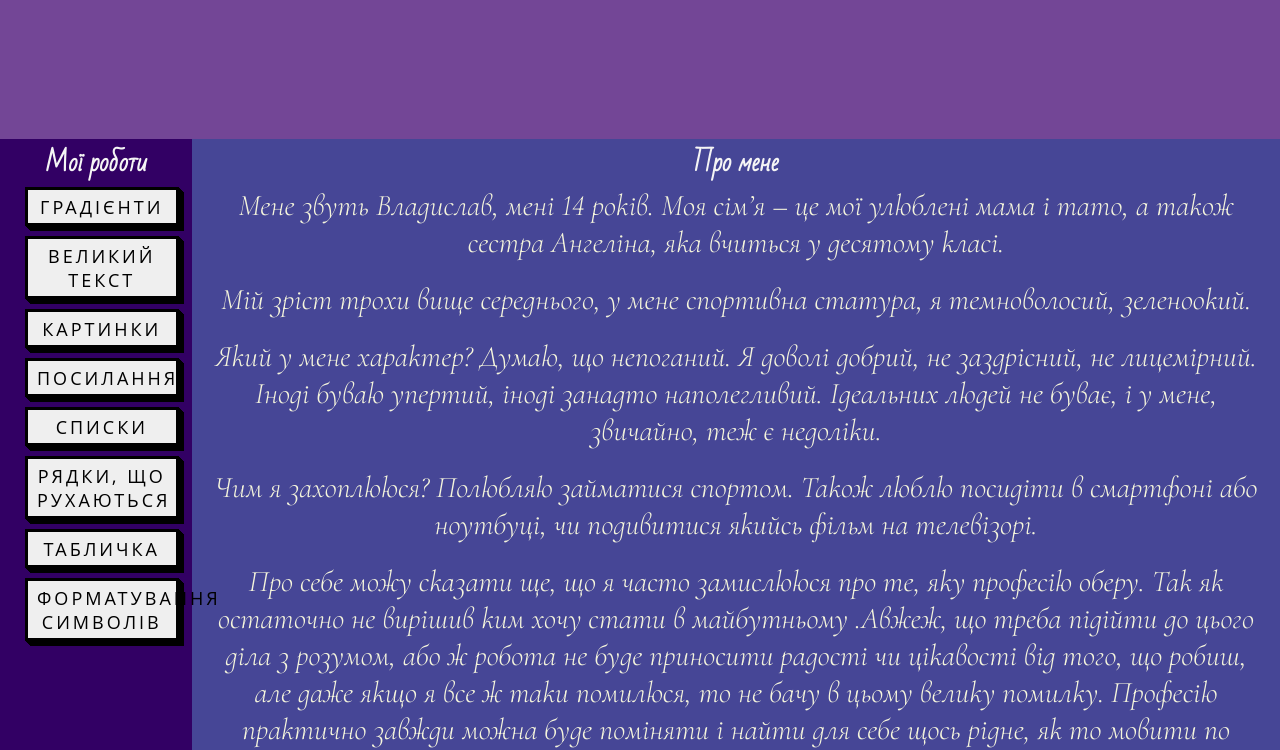
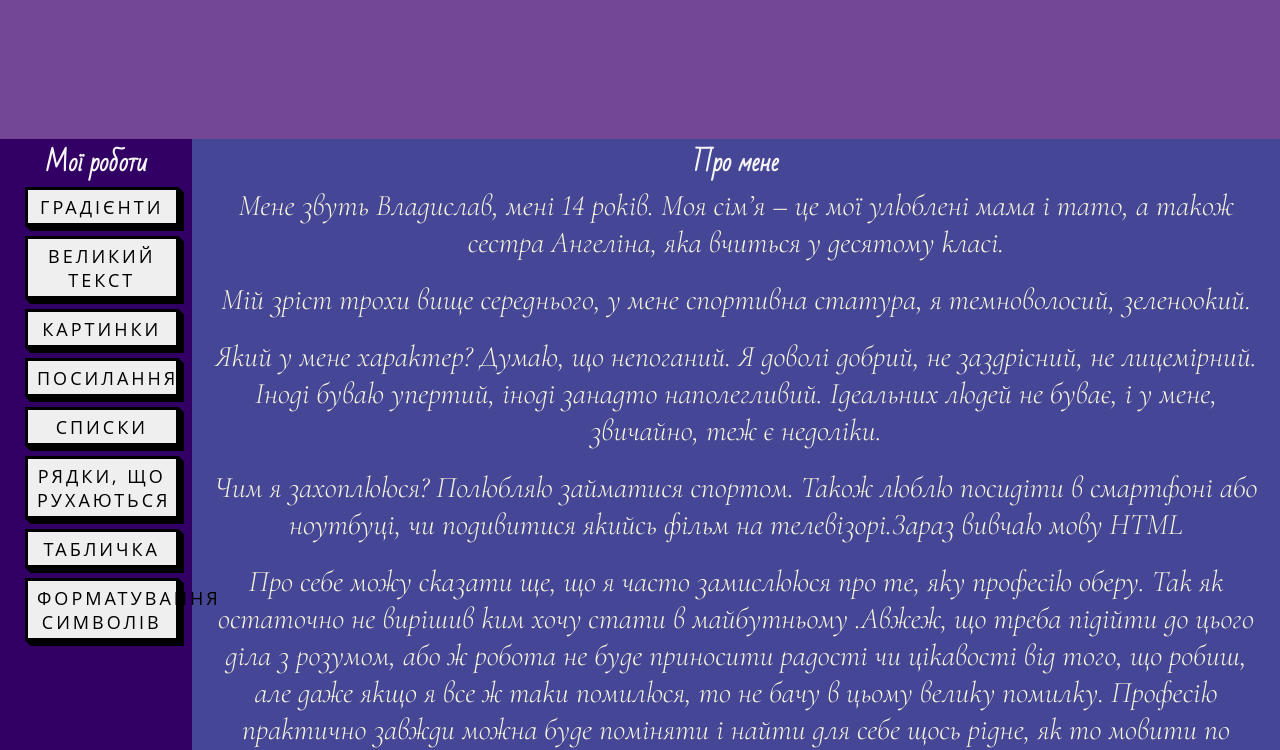
Before and after one commit to Mudoryu/test, a plain HTML site: page index.html in a window 1280 px wide. Shown: the part 61-811 px from the top of the page. Drawn offline with Linux system fonts and the light colour scheme.

Commit message:
Update index.html

```diff
--- a/index.html
+++ b/index.html
@@ -28,7 +28,7 @@
 <p>Мій зріст трохи вище середнього, у мене спортивна статура, я темноволосий, зеленоокий.</p>
 
 <p>	Який у мене характер? Думаю, що непоганий. Я доволі добрий, не заздрісний, не лицемірний. Іноді буваю упертий, іноді занадто наполегливий. Ідеальних людей не буває, і у мене, звичайно, теж є недоліки.</p>
-<p>Чим я захоплююся? Полюбляю займатися спортом. Також люблю посидіти в смартфоні або ноутбуці, чи подивитися якийсь фільм на телевізорі.</p>
+<p>Чим я захоплююся? Полюбляю займатися спортом. Також люблю посидіти в смартфоні або ноутбуці, чи подивитися якийсь фільм на телевізорі.Зараз вивчаю мову HTML</p>
 <p>Про себе можу сказати ще, що я часто замислююся про те, яку професію оберу. Так як остаточно не вирішив ким хочу стати в майбутньому .Авжеж, що треба підійти до цього діла з розумом, або ж робота не буде приносити радості чи цікавості від того, що робиш, але даже якщо я все ж таки помилюся, то не бачу в цьому велику помилку. Професію практично завжди можна буде поміняти і найти для себе щось рідне, як то мовити по душі.</p>
 <p>Що мені подобається робити в цьому житті? Є дуже багато чого я ще полюбляю робити, але виберу декілька з них: велоспорт, вийти погуляти на вулицю з друзями, поїхати з сім'єю у відпустку.</p>
 
```
